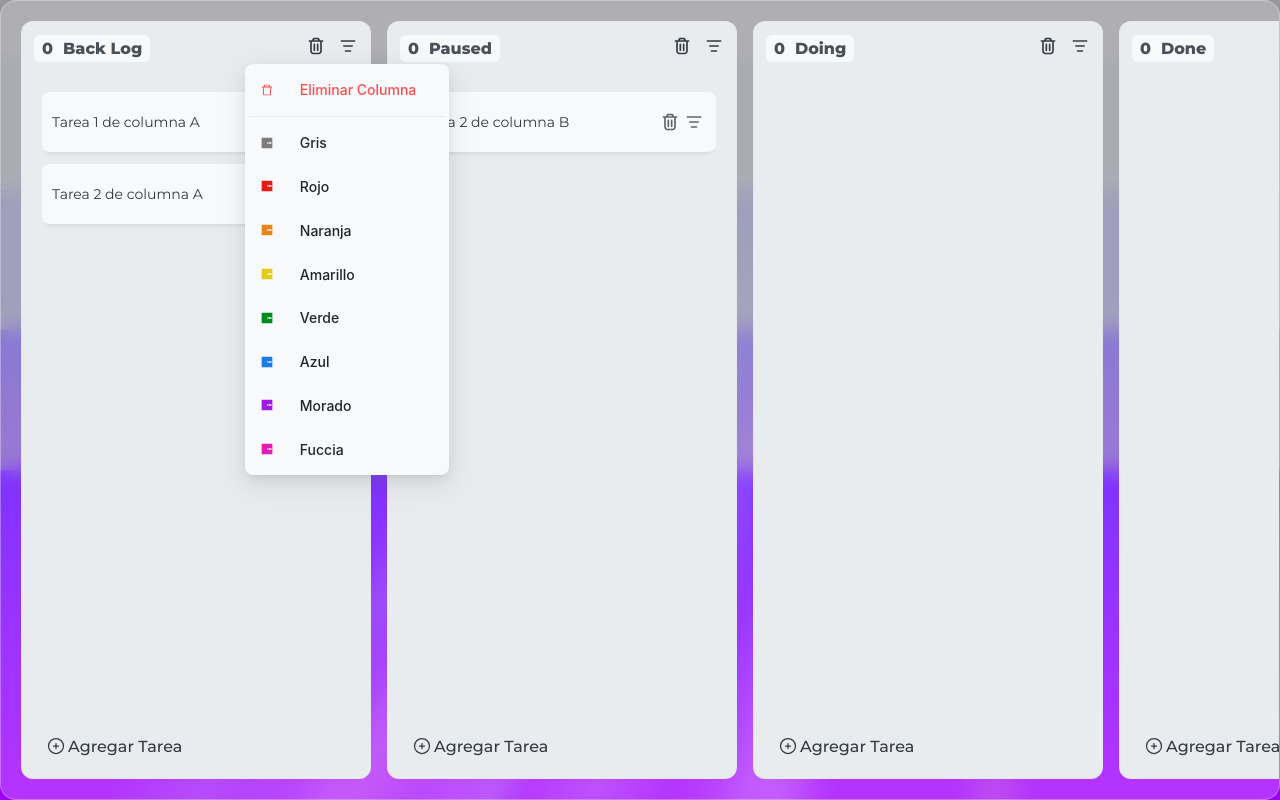
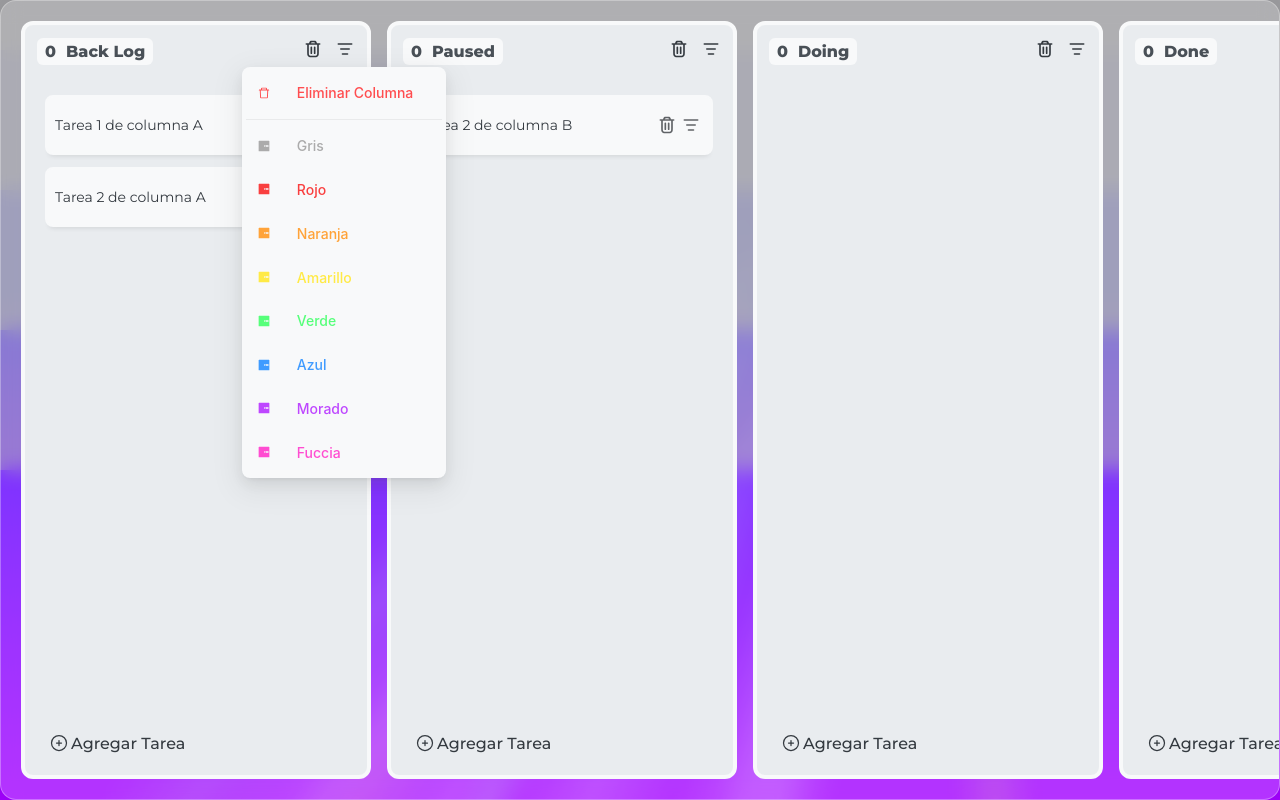
Before and after one commit to nedagosa-cod/Kanban-task-job, a React (Vite) app: page / in a window 1280 px wide. Both pictures are taken after a click on the button 348 px from the left and 48 px from the top of the page. Built offline with nearby package versions, Linux system fonts and the light colour scheme.

Commit message:
fixing colors

```diff
--- a/src/components/ColumnContainer.jsx
+++ b/src/components/ColumnContainer.jsx
@@ -14,6 +14,7 @@ export default function ColumnContainer({
   column,
   tasks,
   updateColumn,
+  updateTask,
   deleteColumn,
   openPanelTask,
 }) {
@@ -39,19 +40,31 @@ export default function ColumnContainer({
   })
   const columColors = {
     blanco: '#f8f9fa',
-    gris: '#7C7C7C',
-    rojo: '#E41B1B',
-    naranja: '#E4861B',
-    amarillo: '#E4CC1B',
-    verde: '#008a20',
-    azul: '#1B7CE4',
-    morado: '#9E1BE4',
-    fuccia: '#E41BB0',
-    negro: '#212529',
+    gris: '#cfcfcf',
+    rojo: '#ffcdcd',
+    naranja: '#ffead2',
+    amarillo: '#fff9ca',
+    verde: '#ccffd7',
+    azul: '#cfe6ff',
+    morado: '#efd2ff',
+    fuccia: '#ffd1f3',
+    negro: '#afafaf',
+    heavy: {
+      blanco: '#f8f9fa',
+      gris: '#ababab',
+      rojo: '#f93f3f',
+      naranja: '#ffa339',
+      amarillo: '#ffea46',
+      verde: '#56ff7a',
+      azul: '#3f9bff',
+      morado: '#be47ff',
+      fuccia: '#ff4dd1',
+      negro: '#373737',
+    },
   }
   const items = [
     {
-      key: '1',
+      key: 1,
       icon: <DeleteOutlined />,
       danger: true,
       label: <button rel="noopener noreferrer">Eliminar Columna</button>,
@@ -60,80 +73,97 @@ export default function ColumnContainer({
       type: 'divider',
     },
     {
-      key: '2',
-      icon: <WalletFilled style={{ color: columColors.gris }} />,
+      key: 2,
+      icon: <WalletFilled style={{ color: columColors.heavy.gris }} />,
       label: (
-        <button className="button-color" style={{ color: columColors.negro }}>
+        <button
+          className="button-color"
+          style={{ color: columColors.heavy.gris }}>
+          {/* {console.log(columColors.heavy.gris)} */}
           Gris
         </button>
       ),
       disabled: false,
     },
     {
-      key: '3',
-      icon: <WalletFilled style={{ color: columColors.rojo }} />,
+      key: 3,
+      icon: <WalletFilled style={{ color: columColors.heavy.rojo }} />,
       label: (
-        <button className="button-color" style={{ color: columColors.negro }}>
+        <button
+          className="button-color"
+          style={{ color: columColors.heavy.rojo }}>
           Rojo
         </button>
       ),
       disabled: false,
     },
     {
-      key: '4',
-      icon: <WalletFilled style={{ color: columColors.naranja }} />,
+      key: 4,
+      icon: <WalletFilled style={{ color: columColors.heavy.naranja }} />,
       label: (
-        <button className="button-color" style={{ color: columColors.negro }}>
+        <button
+          className="button-color"
+          style={{ color: columColors.heavy.naranja }}>
           Naranja
         </button>
       ),
       disabled: false,
     },
     {
-      key: '5',
-      icon: <WalletFilled style={{ color: columColors.amarillo }} />,
+      key: 5,
+      icon: <WalletFilled style={{ color: columColors.heavy.amarillo }} />,
       label: (
-        <button className="button-color" style={{ color: columColors.negro }}>
+        <button
+          className="button-color"
+          style={{ color: columColors.heavy.amarillo }}>
           Amarillo
         </button>
       ),
       disabled: false,
     },
     {
-      key: '6',
-      icon: <WalletFilled style={{ color: columColors.verde }} />,
+      key: 6,
+      icon: <WalletFilled style={{ color: columColors.heavy.verde }} />,
       label: (
-        <button className="button-color" style={{ color: columColors.negro }}>
+        <button
+          className="button-color"
+          style={{ color: columColors.heavy.verde }}>
           Verde
         </button>
       ),
       disabled: false,
     },
     {
-      key: '7',
-      icon: <WalletFilled style={{ color: columColors.azul }} />,
+      key: 7,
+      icon: <WalletFilled style={{ color: columColors.heavy.azul }} />,
       label: (
-        <button className="button-color" style={{ color: columColors.negro }}>
+        <button
+          className="button-color"
+          style={{ color: columColors.heavy.azul }}>
           Azul
         </button>
       ),
       disabled: false,
     },
     {
-      key: '8',
-      icon: <WalletFilled style={{ color: columColors.morado }} />,
+      key: 8,
+      icon: <WalletFilled style={{ color: columColors.heavy.morado }} />,
       label: (
-        <button className="button-color" style={{ color: columColors.negro }}>
+        <button
+          className="button-color"
+          style={{ color: columColors.heavy.morado }}>
           Morado
         </button>
       ),
       disabled: false,
     },
     {
-      key: '9',
-      icon: <WalletFilled style={{ color: columColors.fuccia }} />,
+      key: 9,
+      icon: <WalletFilled style={{ color: columColors.heavy.fuccia }} />,
       label: (
-        <button className="button-color" style={{ color: columColors.negro }}>
+        <button
+          className="button-color"
+          style={{ color: columColors.heavy.fuccia }}>
           Fuccia
         </button>
       ),
@@ -141,10 +171,13 @@ export default function ColumnContainer({
     },
   ]
 
-  const handleMenuItemClick = ({ key }) => {
+  const clickMenuColor = ({ key }) => {
     const keysArray = Object.keys(columColors)
     if (key > 1) {
-      updateColumn(column.id, column.title, keysArray[key - 2])
+      updateColumn(column.id, column.title, keysArray[key - 1])
+      tasks.forEach(tarea => {
+        updateTask(tarea.id, tarea.content, keysArray[key - 1])
+      })
     } else {
       deleteColumn(column.id)
     }
@@ -152,7 +185,7 @@ export default function ColumnContainer({
   const style = {
     transform: CSS.Transform.toString(transform),
     transition,
-    // background: columColors[column.color] + '21',
+    border: '4px solid ' + columColors.heavy[column.color],
   }
 
   if (isDragging) {
@@ -212,7 +245,7 @@ export default function ColumnContainer({
           <Dropdown
             menu={{
               items,
-              onClick: handleMenuItemClick,
+              onClick: clickMenuColor,
             }}
             trigger={['click']}
             overlayClassName="dropdown-content"
@@ -246,11 +279,6 @@ export default function ColumnContainer({
         }}>
         <IconPlus /> Agregar Tarea
       </button>
-      {/* <DragOverlay>
-        <div className="second-task">
-          <TaskCard />
-        </div>
-      </DragOverlay> */}
     </div>
   )
 }
--- a/src/components/KanbanBoard.jsx
+++ b/src/components/KanbanBoard.jsx
@@ -16,18 +16,17 @@ import PanelTask from './PanelTask/PanelTask'
 import KanbanContext from '../context/KanbanContext'
 
 export default function KanbanBoard() {
-  const { tasks, setTasks, columns, setColumns } = useContext(KanbanContext)
+  const { tasks, setTasks, columns, setColumns, setColorUser, colorUser } =
+    useContext(KanbanContext)
 
   const [activeColumn, setActiveColumn] = useState(null)
   const [activeTask, setActiveTask] = useState(tasks)
 
   const [activePanel, setActivePanel] = useState(false)
   const [dataPanel, setDataPanel] = useState({})
+  // const [colorUser, setColorUser] = useState('#e9ecef')
 
   const columnsId = useMemo(() => columns.map(col => col.id), [columns])
-  const tasksIds = useMemo(() => {
-    return tasks.map(task => task.id)
-  }, [tasks])
 
   const sensors = useSensors(
     useSensor(PointerSensor, {
@@ -37,6 +36,9 @@ export default function KanbanBoard() {
     })
   )
   const onDragStart = event => {
+    // let taskSelected = event.active.data.current.task
+    // console.log(taskSelected)
+    // updateTask(taskSelected.id, taskSelected.content.taskSelected.color)
     if (event.active.data.current?.type === 'Column') {
       setActiveColumn(event.active.data.current.column)
       return
@@ -116,11 +118,26 @@ export default function KanbanBoard() {
     setTasks(newTasks)
   }
   const updateColumn = (id, title, color) => {
+    console.log(id)
+    console.log(title)
+    console.log(color)
     const newColumns = columns.map(col => {
       if (col.id !== id) return col
       return { ...col, title, color }
     })
+    setColorUser(color)
     setColumns(newColumns)
+  }
+  const updateTask = (id, title, color) => {
+    console.log(id)
+    console.log(title)
+    console.log(color)
+    const newTasks = tasks.map(taskk => {
+      if (taskk.id !== id) return taskk
+      return { ...taskk, title, color }
+    })
+    setColorUser(color)
+    setTasks(newTasks)
   }
   const createNewColumn = () => {
     const columnToAdd = {
@@ -143,6 +160,31 @@ export default function KanbanBoard() {
     }
   }
 
+  const columColors = {
+    blanco: '#f8f9fa',
+    gris: '#cfcfcf',
+    rojo: '#ffcdcd',
+    naranja: '#ffead2',
+    amarillo: '#fff9ca',
+    verde: '#ccffd7',
+    azul: '#cfe6ff',
+    morado: '#efd2ff',
+    fuccia: '#ffd1f3',
+    negro: '#afafaf',
+    heavy: {
+      blanco: '#f8f9fa',
+      gris: '#ababab',
+      rojo: '#f93f3f',
+      naranja: '#ffa339',
+      amarillo: '#ffea46',
+      verde: '#56ff7a',
+      azul: '#3f9bff',
+      morado: '#be47ff',
+      fuccia: '#ff4dd1',
+      negro: '#373737',
+    },
+  }
+
   return (
     <div className="kanban-container">
       <DndContext
@@ -159,8 +201,10 @@ export default function KanbanBoard() {
                   column={column}
                   tasks={tasks.filter(task => task.columnId === column.id)}
                   updateColumn={updateColumn}
+                  updateTask={updateTask}
                   deleteColumn={deleteColumn}
                   openPanelTask={openPanelTask}
+                  columColors={columColors}
                 />
               ))}
             </SortableContext>
@@ -182,10 +226,11 @@ export default function KanbanBoard() {
               tasks={tasks.filter(task => task.columnId === activeColumn.id)}
             />
           )}
+
           {activeTask && (
             <TaskCard
               task={activeTask}
-              color="#f8f9fa"
+              color={columColors[tasks]}
               styles={{
                 boxShadow: '0px 5px 5px -4px rgba(0, 0, 0, 0.1)',
                 padding: '0.4rem 1rem',
--- /dev/null
+++ b/src/components/PanelTask/segments/elements/PropDrag.jsx
@@ -0,0 +1,41 @@
+import IconPropMenu from '../../../../icons/IconPropMenu'
+import { useSortable } from '@dnd-kit/sortable'
+import { Dropdown } from 'antd'
+import { MenuUnfoldOutlined, DeleteOutlined } from '@ant-design/icons'
+
+const PropDrag = ({ property }) => {
+  const { attributes, listeners } = useSortable({
+    id: property.id,
+    data: {
+      type: 'prop',
+      property,
+    },
+  })
+  const items = [
+    {
+      key: 1,
+      icon: <DeleteOutlined style={{ color: '#212529' }} />,
+      danger: true,
+      label: (
+        <button rel="noopener noreferrer" style={{ color: '#212529' }}>
+          Eliminar
+        </button>
+      ),
+    },
+  ]
+  return (
+    <Dropdown
+      menu={{
+        items,
+        onClick: e => {
+          console.log(e.key)
+        },
+      }}>
+      <div className="panel-property__drag" {...attributes} {...listeners}>
+        <IconPropMenu style={{ stroke: '#fff' }} />
+      </div>
+    </Dropdown>
+  )
+}
+
+export default PropDrag
--- a/src/components/PanelTask/segments/elements/SelectDinamic.jsx
+++ b/src/components/PanelTask/segments/elements/SelectDinamic.jsx
@@ -37,7 +37,7 @@ export const SelectDinamic = ({
   useEffect(() => {
     //cierra el select dinamico
     document.addEventListener('click', e => {
-      !$selectDianamic.current.contains(e.target) && setSelectActive(false)
+      !$selectDianamic.current?.contains(e.target) && setSelectActive(false)
     })
   }, [])
   return (
--- a/src/context/KanbanContext.jsx
+++ b/src/context/KanbanContext.jsx
@@ -3,6 +3,7 @@ import { createContext, useState } from 'react'
 const KanbanContext = createContext()
 
 const KanbanProvider = ({ children }) => {
+  const [colorUser, setColorUser] = useState('#e9ecef')
   const [columns, setColumns] = useState([
     {
       id: 'a',
@@ -30,6 +31,7 @@ const KanbanProvider = ({ children }) => {
       id: '1',
       columnId: 'a',
       content: 'Tarea 1 de columna A',
+      color: 'blanco',
       properties: [
         {
           id: '1',
@@ -71,6 +73,7 @@ const KanbanProvider = ({ children }) => {
       id: '2',
       columnId: 'a',
       content: 'Tarea 2 de columna A',
+      color: 'blanco',
       properties: [
         {
           id: '1',
@@ -98,6 +101,7 @@ const KanbanProvider = ({ children }) => {
       id: '3',
       columnId: 'b',
       content: 'Tarea 2 de columna B',
+      color: 'blanco',
       properties: [
         {
           id: '1',
@@ -188,6 +192,8 @@ const KanbanProvider = ({ children }) => {
     updateTask,
     deleteTask,
     createTask,
+    setColorUser,
+    colorUser,
   }
 
   return (
```
Also changed, not shown: src/components/PanelTask/segments/PanelProperty.jsx (+5 -13 lines), src/components/styles.scss (+5 -5 lines).
